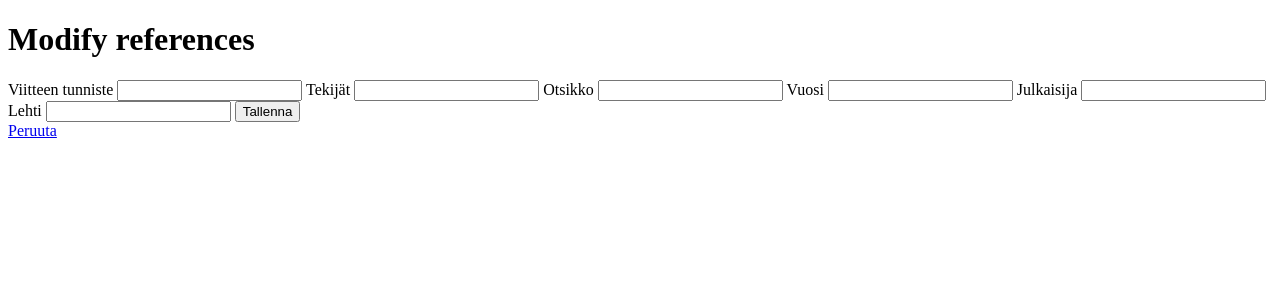
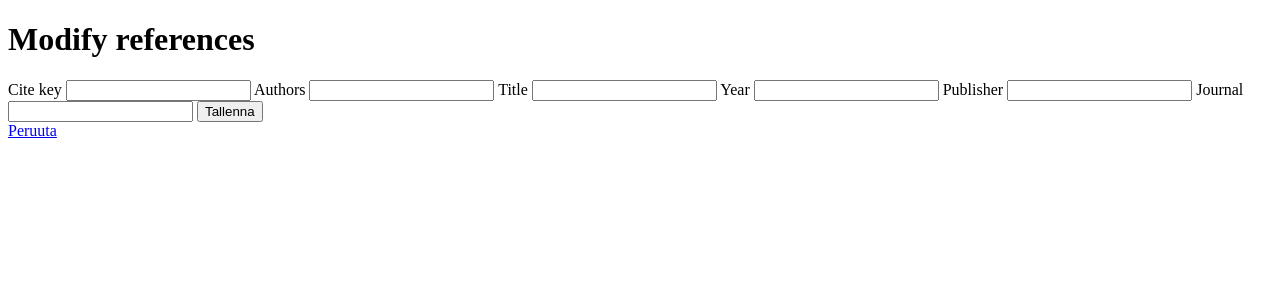
Before and after one commit to joonapasanen/kryptooniitti-viitesovellus, a Flask app: template src/templates/modify_reference.html in a window 1280 px wide. Shown: the top 300 px of the page. Run offline with Flask 3, Linux system fonts and the light colour scheme; the template is opened without the code that fills it, so the values that code supplies are empty.

Commit message:
add modification robot test, fix language choice

```diff
--- a/src/templates/modify_reference.html
+++ b/src/templates/modify_reference.html
@@ -14,30 +14,30 @@
     <form method="post">
         <input type="hidden" name="r_type" value="{{ reference.r_type }}">
 
-        <label for="cite_key">Viitteen tunniste</label>
+        <label for="cite_key">Cite key</label>
         <input id="cite_key" name="cite_key"
                value="{{ form_data.get('cite_key', reference.cite_key) if form_data else reference.cite_key }}"
                required>
 
-        <label for="author">Tekijät</label>
+        <label for="author">Authors</label>
         <input id="author" name="author"
                value="{{ form_data.get('author', reference.author) if form_data else reference.author }}"
                required>
 
-        <label for="title">Otsikko</label>
+        <label for="title">Title</label>
         <input id="title" name="title"
                value="{{ form_data.get('title', reference.title) if form_data else reference.title }}"
                required>
 
-        <label for="year">Vuosi</label>
+        <label for="year">Year</label>
         <input id="year" name="year"
                value="{{ form_data.get('year', reference.year) if form_data else reference.year }}">
 
-        <label for="publisher">Julkaisija</label>
+        <label for="publisher">Publisher</label>
         <input id="publisher" name="publisher"
                value="{{ form_data.get('publisher', reference.publisher) if form_data else reference.publisher }}">
 
-        <label for="journal">Lehti</label>
+        <label for="journal">Journal</label>
         <input id="journal" name="journal"
                value="{{ form_data.get('journal', reference.journal) if form_data else reference.journal }}">
 
```
Also changed, not shown: 1 other file.
